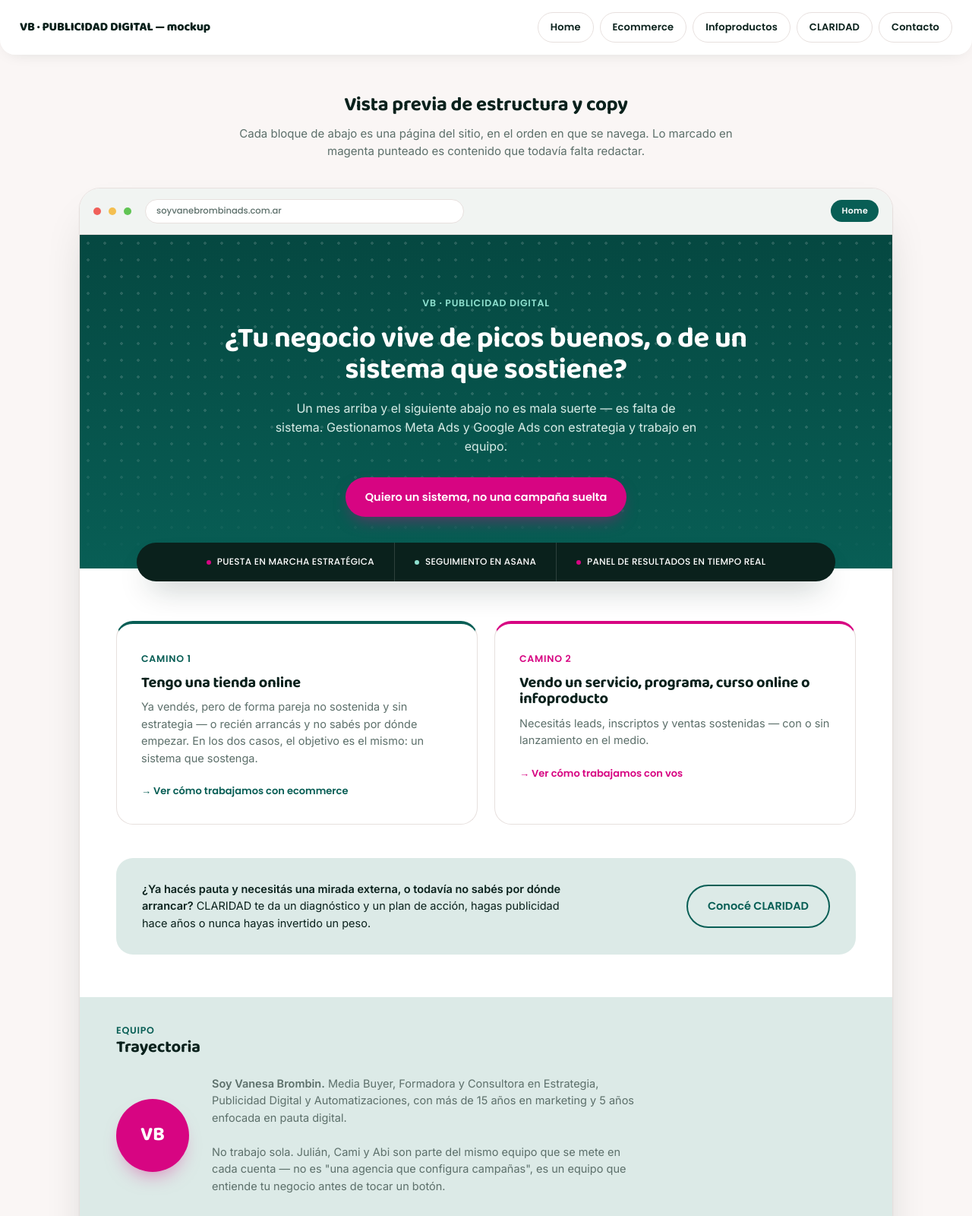
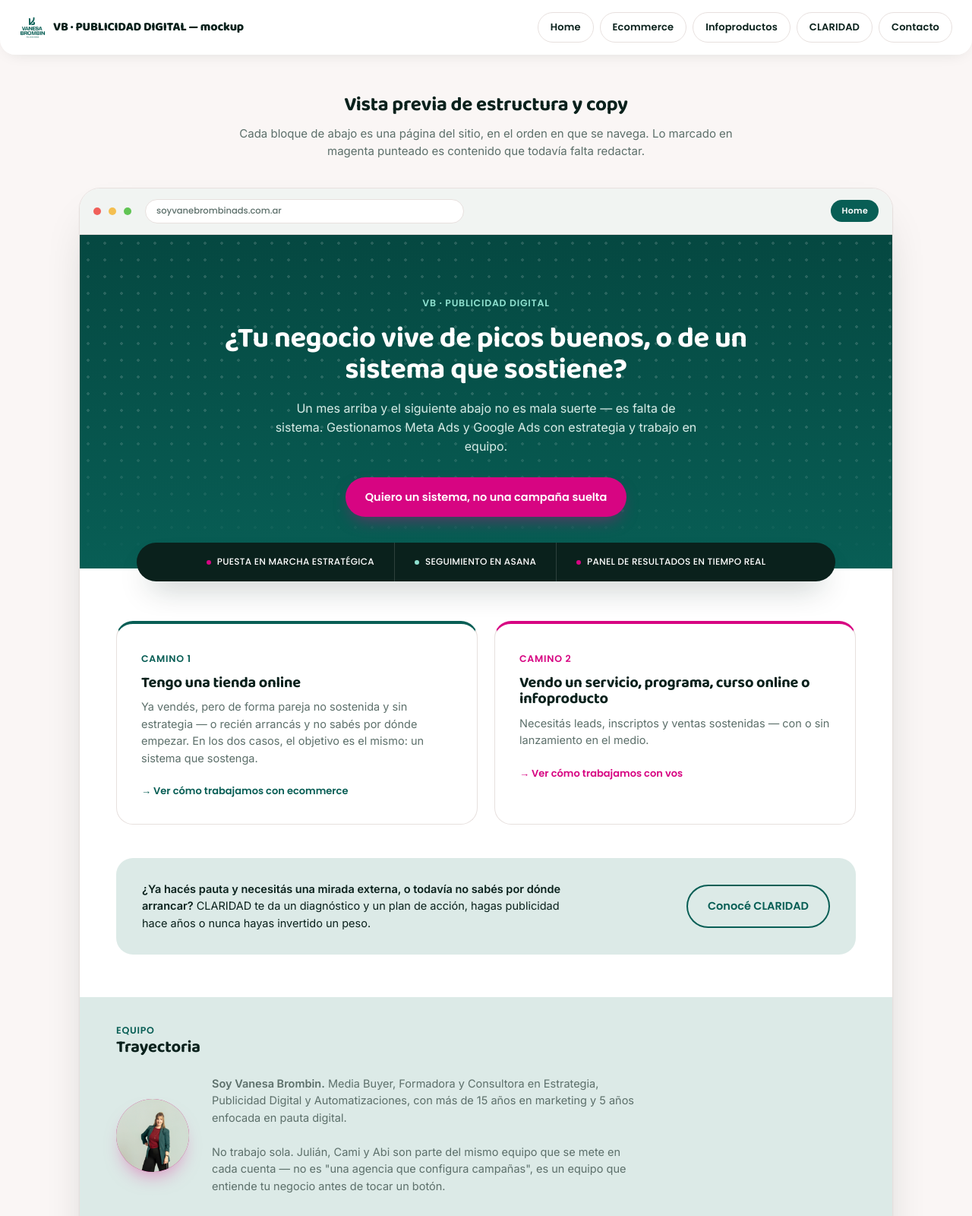
Before and after one commit to soyvanebrombinads-agencia/sitio-web-vanesa-brombin, a plain HTML site: page index.html in a window 1280 px wide. Shown: the top 1600 px of the page at 76% size. Drawn offline with Linux system fonts and the light colour scheme.

Commit message:
Usar logo y foto reales en vez de placeholders

```diff
--- a/index.html
+++ b/index.html
@@ -65,7 +65,9 @@
   .brandmark{
     font-family:'Baloo 2', sans-serif; font-weight:800; font-size:16px;
     color:var(--ink); letter-spacing:-0.01em;
+    display:flex; align-items:center; gap:10px;
   }
+  .brandmark img{width:34px; height:34px; object-fit:contain; display:block;}
   .pillnav{display:flex; gap:8px; flex-wrap:wrap;}
   .pillnav a{
     font-family:'Poppins', sans-serif;
@@ -190,7 +192,8 @@
   .claridad-cta p{max-width:560px; font-size:14.5px; color:var(--ink); font-family:'Inter',sans-serif;}
 
   .team{display:flex; gap:30px; align-items:center; flex-wrap:wrap;}
-  .avatar{width:96px; height:96px; border-radius:50%; background:var(--magenta); display:flex; align-items:center; justify-content:center; font-family:'Baloo 2',sans-serif; font-weight:700; color:#fff; font-size:26px; flex-shrink:0; box-shadow:0 14px 26px -12px rgba(215,5,130,.5);}
+  .avatar{width:96px; height:96px; border-radius:50%; background:var(--magenta); display:flex; align-items:center; justify-content:center; font-family:'Baloo 2',sans-serif; font-weight:700; color:#fff; font-size:26px; flex-shrink:0; box-shadow:0 14px 26px -12px rgba(215,5,130,.5); overflow:hidden;}
+  .avatar img{width:100%; height:100%; object-fit:cover;}
   .team p{color:var(--ink-soft); font-size:14.5px; max-width:560px; font-family:'Inter',sans-serif;}
 
   .badgerow{display:flex; gap:12px; flex-wrap:wrap;}
@@ -298,7 +301,7 @@
 <body>
 
 <nav class="topnav">
-  <div class="brandmark">VB · PUBLICIDAD DIGITAL — mockup</div>
+  <div class="brandmark"><img src="assets/img/logo-verde.png" alt="Vanesa Brombin — Publicidad Digital">VB · PUBLICIDAD DIGITAL — mockup</div>
   <div class="pillnav">
     <a href="#p-home">Home</a>
     <a href="#p-ecommerce">Ecommerce</a>
@@ -368,7 +371,7 @@
       <h2 style="font-size:22px;">Trayectoria</h2>
     </div>
     <div class="team">
-      <div class="avatar">VB</div>
+      <div class="avatar"><img src="assets/img/vanesa-brombin.jpg" alt="Vanesa Brombin"></div>
       <p><b>Soy Vanesa Brombin.</b> Media Buyer, Formadora y Consultora en Estrategia, Publicidad Digital y Automatizaciones, con más de 15 años en marketing y 5 años enfocada en pauta digital.<br><br>No trabajo sola. Julián, Cami y Abi son parte del mismo equipo que se mete en cada cuenta — no es "una agencia que configura campañas", es un equipo que entiende tu negocio antes de tocar un botón.</p>
     </div>
   </section>
```
